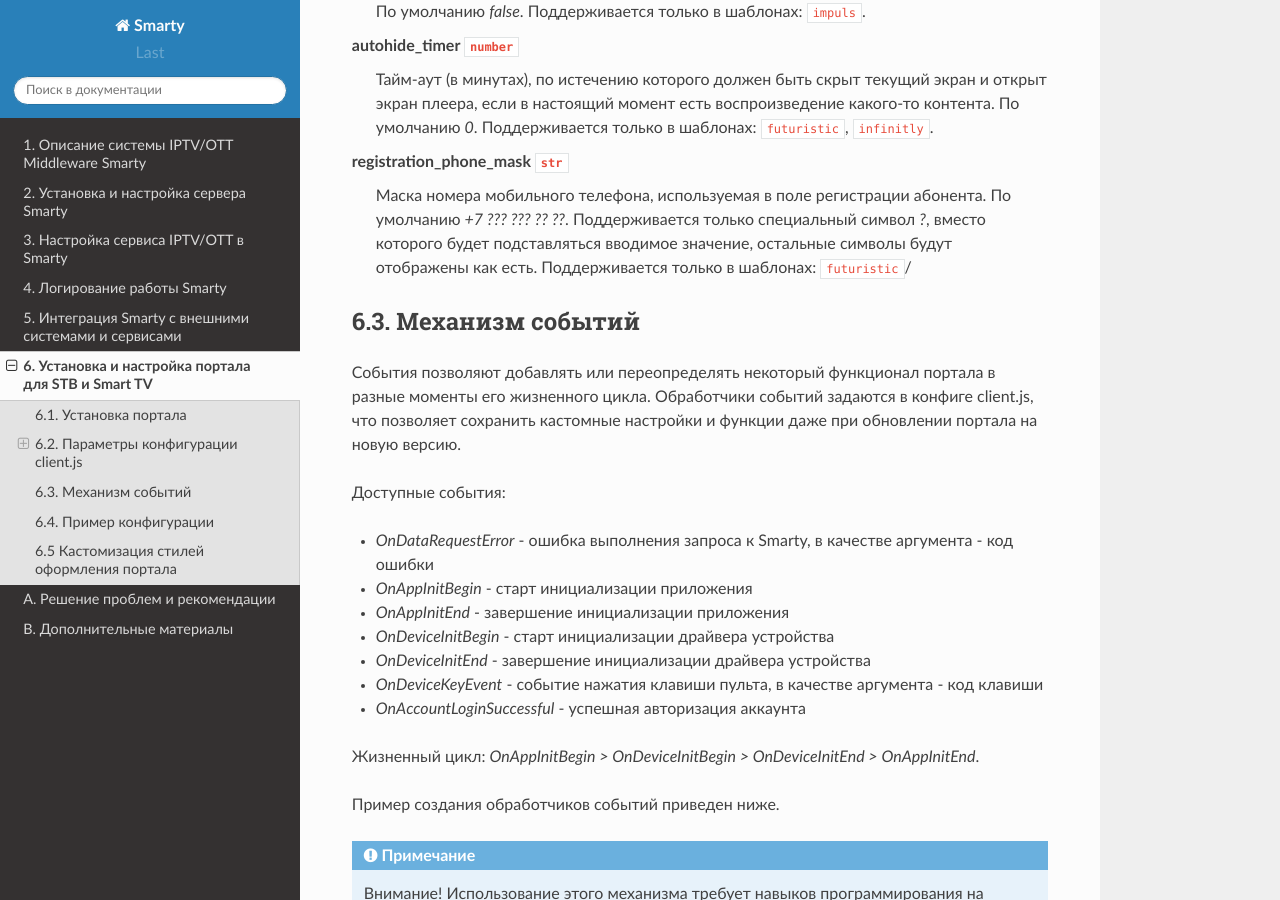
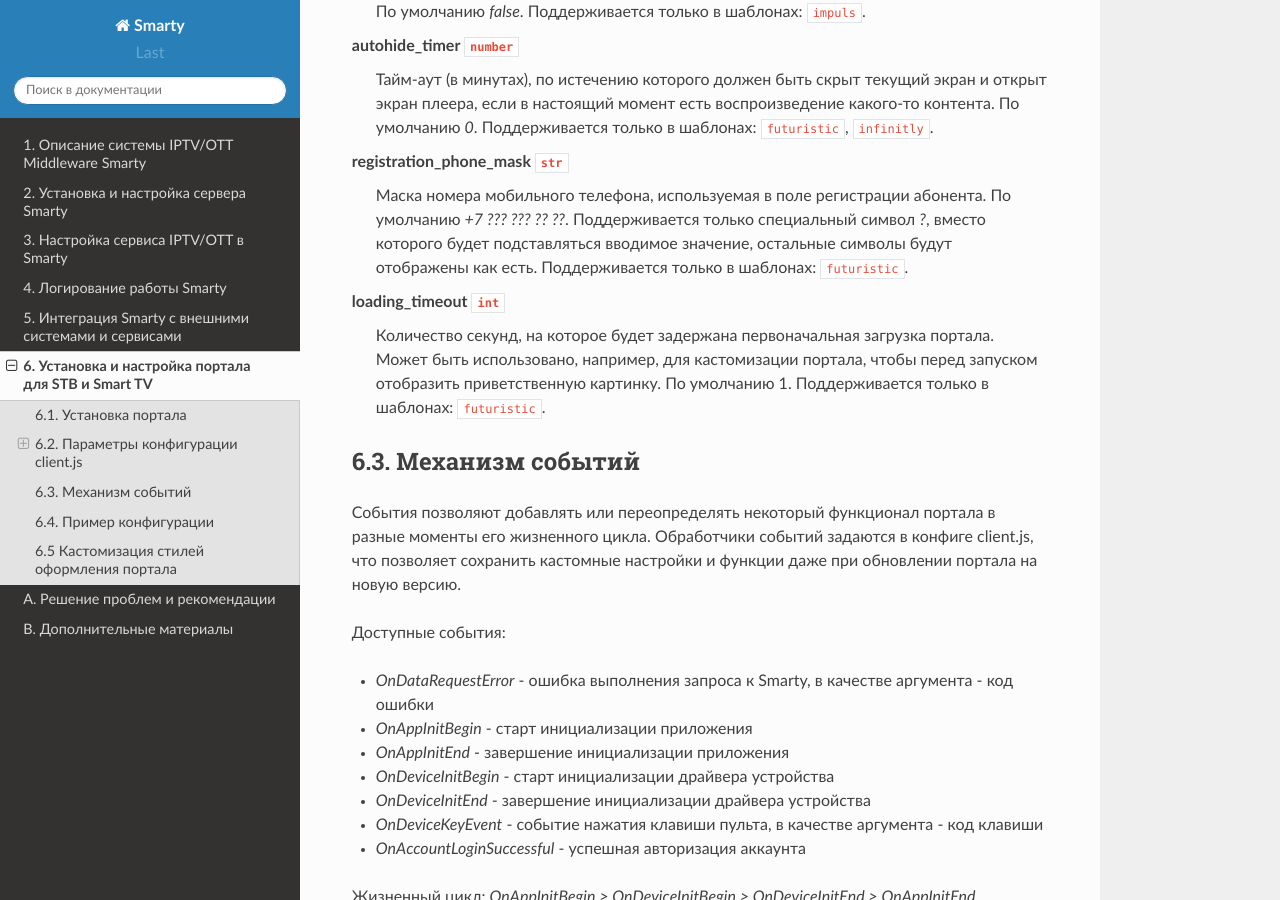
Before and after one commit to sergey-yakovlev/smarty-docs, a Sphinx documentation site: the page built from source/portal_setup.rst, in a window 1280 px wide and 900 px high, scrolled down 12884 px. Built offline with Sphinx 7.4.7 and the Read the Docs theme 2.0.0, drawn with Linux system fonts in a browser that asks for light colours.

Commit message:
loading_timeout

```diff
--- a/source/portal_setup.rst
+++ b/source/portal_setup.rst
@@ -635,7 +635,13 @@ registration_phone_mask ``str``
     По умолчанию *+7 ??? ??? ?? ??*.
     Поддерживается только специальный символ *?*, вместо которого будет подставляться вводимое значение, остальные
     символы будут отображены как есть.
-    Поддерживается только в шаблонах: ``futuristic``/
+    Поддерживается только в шаблонах: ``futuristic``.
+
+loading_timeout ``int``
+    Количество секунд, на которое будет задержана первоначальная загрузка портала. Может быть использовано, например,
+    для кастомизации портала, чтобы перед запуском отобразить приветственную картинку.
+    По умолчанию 1.
+    Поддерживается только в шаблонах: ``futuristic``.
 
 
 .. _portal_event_system:
```
